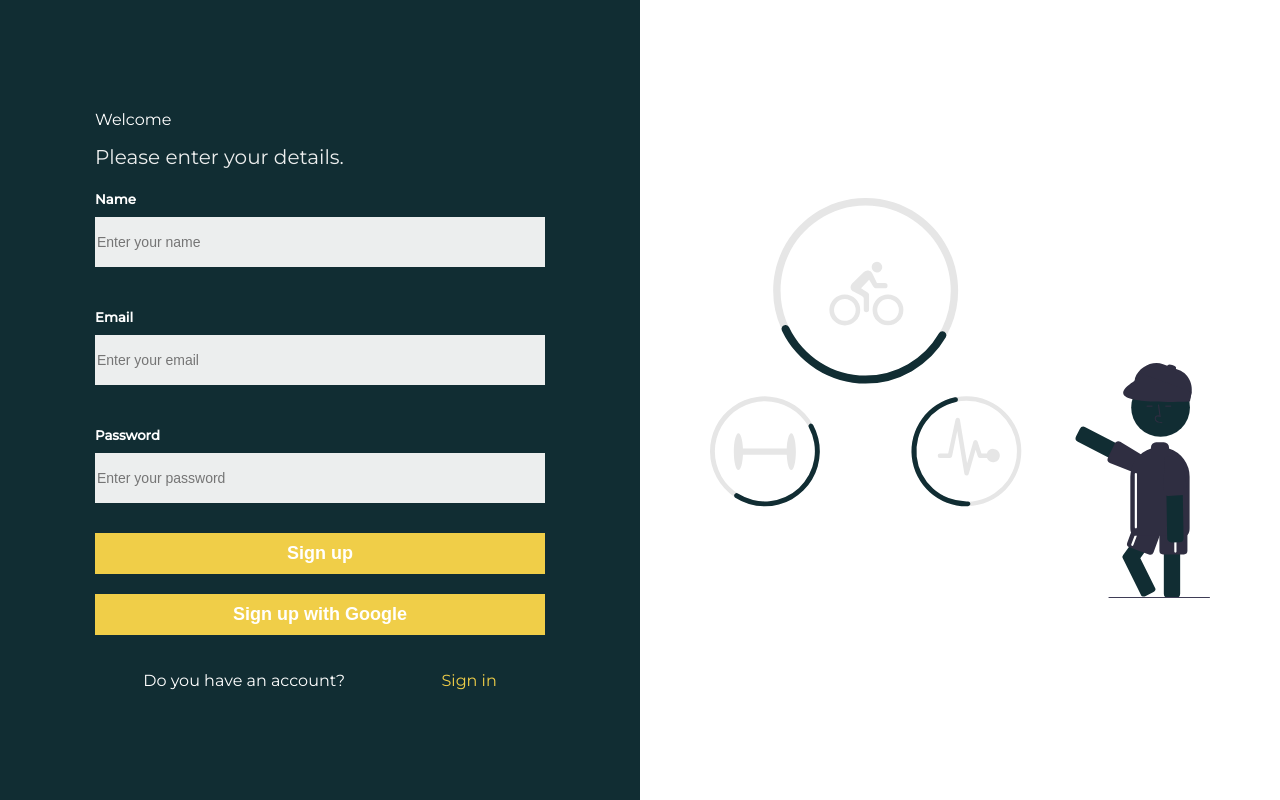
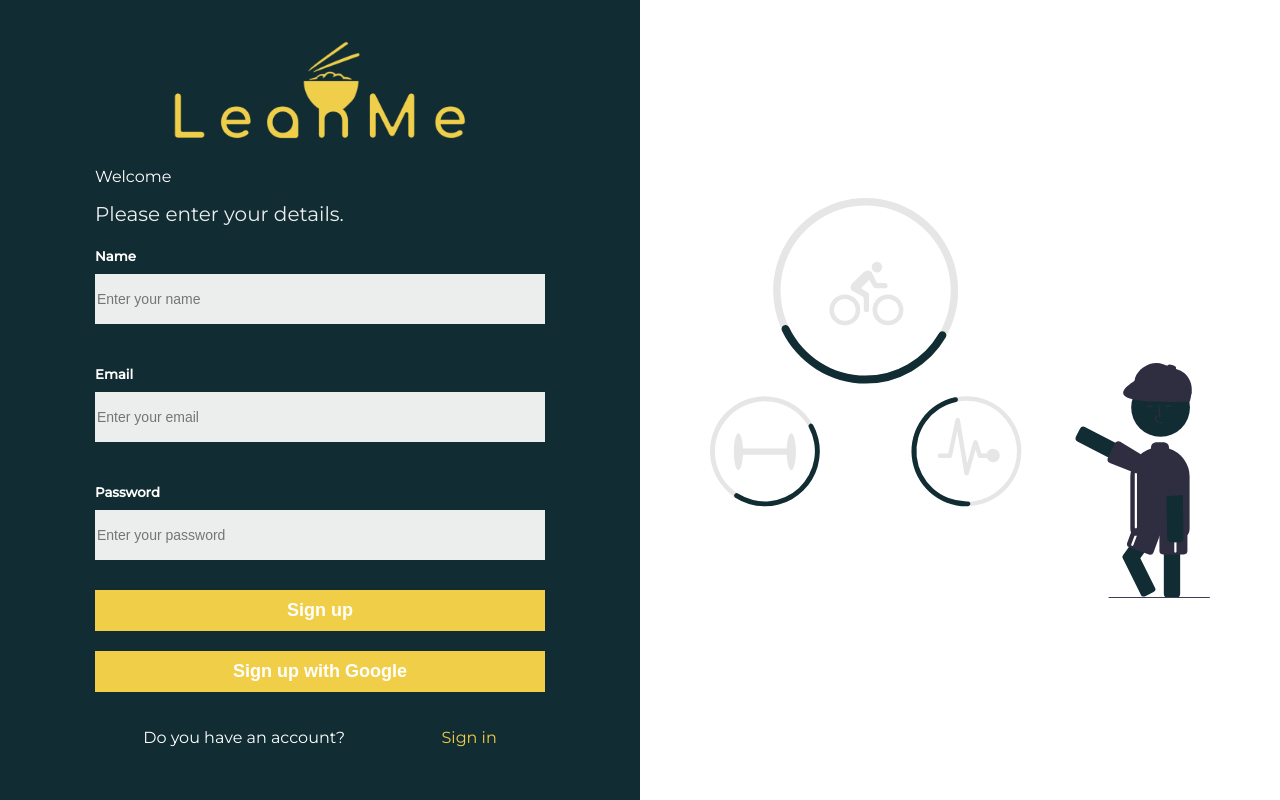
Before and after one commit to 3oysen/nutrition_tracker, a React (Create React App) app in the folder frontend/: page /signup in a window 1280 px wide. Built offline with nearby package versions, Linux system fonts and the light colour scheme.

Commit message:
added logo to the project

```diff
--- a/frontend/src/Sass/_layout.sass
+++ b/frontend/src/Sass/_layout.sass
@@ -11,11 +11,15 @@
     width: 50%
     display: flex
     justify-content: center
+    flex-direction: column
     background-color: $primary-color
     padding: 20px
     align-items: center
     @media screen and (max-width:1100px)
         width: 100%
+    .logo
+        display: flex
+        height: 15%
 
 .login-section
     width: 450px
--- a/frontend/src/pages/Signup/Signup.js
+++ b/frontend/src/pages/Signup/Signup.js
@@ -1,5 +1,6 @@
 import RightPanel from "../../components/RightPanel";
 import { useFormik } from "formik";
+import logo from "../../images/logo.png";
 
 const validate = (values) => {
 	const errors = {};
@@ -37,6 +38,9 @@ const Signup = () => {
 		<>
 			<div className="container">
 				<div className="left-panel">
+					<div className="logo">
+						<img src={logo} width="300px" height="107px" alt="" />
+					</div>
 					<div className="login-section">
 						<div className="login-header">
 							<p className="lg">Welcome</p>
```
Also changed, not shown: frontend/src/images/login/woman_stats_mobile.svg (renamed from frontend/src/images/woman_stats_mobile.svg), frontend/src/images/logo.png (added).
